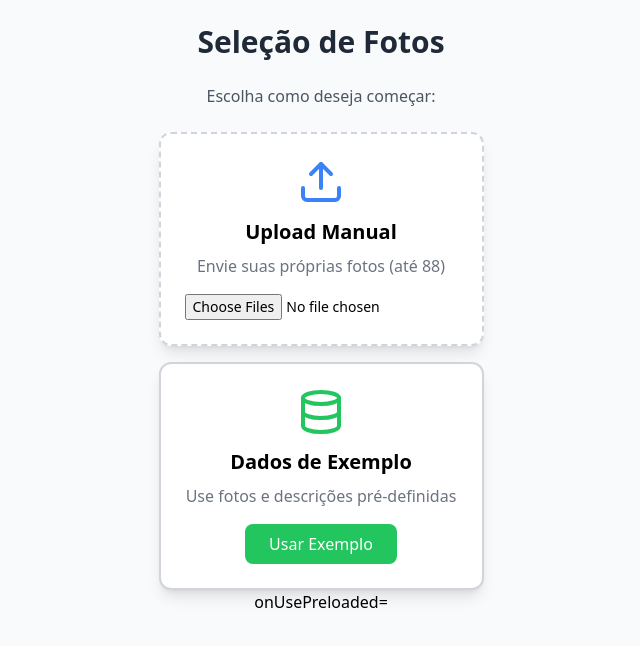
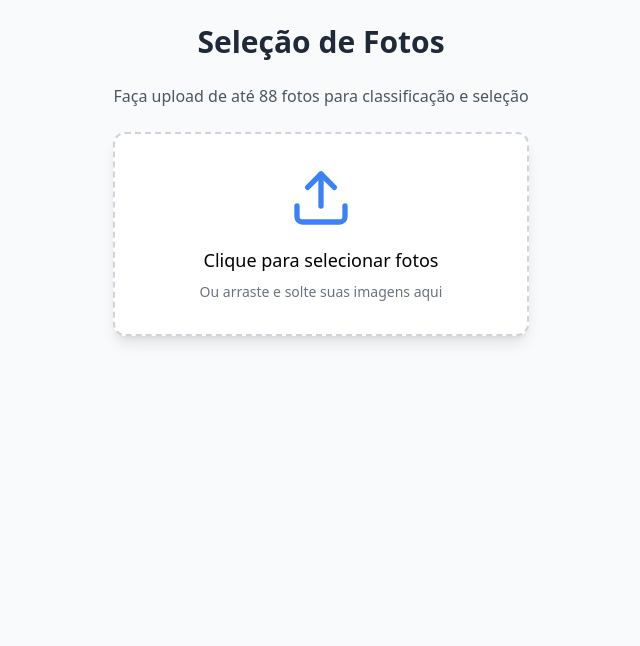
Before and after one commit to flaviusraymundo/Photo_Selection, a React (Vite) app: page / in a window 1280 px wide. Shown: the top 646 px of the page, without its empty margins (319-959 px from the left). Built offline with nearby package versions, Linux system fonts and the light colour scheme.

Commit message:
Revert to previous working version

```diff
--- a/src/PhotoSelectionApp.tsx
+++ b/src/PhotoSelectionApp.tsx
@@ -1,5 +1,5 @@
 import React, { useState, useRef, useEffect } from "react";
-import { Upload, Database } from "lucide-react";
+import { Upload } from "lucide-react";
 
 /**
  * PhotoSelectionApp – versão 6
@@ -27,42 +27,10 @@ export default function PhotoSelectionApp() {
   const [descriptions, setDescriptions] = useState({});
   const [exporting, setExporting] = useState(false);
   const fileInputRef = useRef();
-  const [usePreloaded, setUsePreloaded] = useState(false);
 
   /******************** HELPERS ********************/
   const shuffle = (array) => array.sort(() => Math.random() - 0.5);
   const getPhoto = (id) => photos.find((p) => p.id === id);
-
-  /******************** PRELOADED DATA ********************/
-  const loadPreloadedData = async () => {
-    try {
-      const response = await fetch('/sample-photos/photo-data.json');
-      const data = await response.json();
-
-      // Create mock photos with Pexels images
-      const mockPhotos = data.photos.map((item, index) => ({
-        id: item.id,
-        file: null, // No actual file for preloaded
-        url: `https://images.pexels.com/photos/${1000000 + index}/pexels-photo-${1000000 + index}.jpeg?auto=compress&cs=tinysrgb&w=400`,
-        status: item.status,
-        filename: item.filename,
-        isPreloaded: true
-      }));
-
-      // Set preloaded descriptions
-      const preloadedDescriptions = {};
-      data.photos.forEach(item => {
-        preloadedDescriptions[item.id] = item.description;
-      });
-
-      setPhotos(shuffle(mockPhotos));
-      setDescriptions(preloadedDescriptions);
-      setStep(1);
-    } catch (error) {
-      console.error('Erro ao carregar dados pré-definidos:', error);
-      alert('Erro ao carregar dados pré-definidos. Use o upload manual.');
-    }
-  };
 
   /******************** UPLOAD ********************/
   const handleFiles = (files) => {
@@ -75,11 +43,6 @@ export default function PhotoSelectionApp() {
     }));
     setPhotos(shuffle(mapped));
     setStep(1);
-  };
-
-  const handlePreloadedStart = () => {
-    setUsePreloaded(true);
-    loadPreloadedData();
   };
 
   /******************** CLASSIFICATION ********************/
@@ -135,7 +98,6 @@ export default function PhotoSelectionApp() {
         <UploadStep handleFiles={handleFiles} fileInputRef={fileInputRef} />
       )}
 
-          onUsePreloaded={handlePreloadedStart}
       {step === 1 && photos.length > 0 && (
         <ClassificationStep
           photo={photos[currentIdx]}
@@ -183,40 +145,30 @@ export default function PhotoSelectionApp() {
 }
 
 /******************** COMPONENTES ********************/
-function UploadStep({ handleFiles, fileInputRef, onUsePreloaded }) {
+function UploadStep({ handleFiles, fileInputRef }) {
   return (
     <div className="text-center space-y-6 max-w-md mx-auto">
       <h1 className="text-3xl font-bold text-gray-800">Seleção de Fotos</h1>
-      <p className="text-gray-600">Escolha como deseja começar:</p>
-
-      <div className="space-y-4">
-        {/* Upload Manual */}
-        <div className="bg-white p-6 rounded-xl shadow-lg border-2 border-dashed border-gray-300 hover:border-blue-400 transition-colors">
-          <Upload className="w-12 h-12 text-blue-500 mx-auto mb-3" />
-          <h2 className="text-xl font-semibold mb-2">Upload Manual</h2>
-          <p className="text-gray-500 mb-4">Envie suas próprias fotos (até 88)</p>
+      <p className="text-gray-600">
+        Faça upload de até 88 fotos para classificação e seleção
+      </p>
+      <div
+        className="bg-white p-8 rounded-xl shadow-lg border-2 border-dashed border-gray-300 hover:border-blue-400 transition-colors cursor-pointer"
+        onClick={() => fileInputRef.current?.click()}
+      >
+        <Upload className="w-16 h-16 text-blue-500 mx-auto mb-4" />
+        <p className="text-lg font-medium mb-2">Clique para selecionar fotos</p>
+        <p className="text-sm text-gray-500">
+          Ou arraste e solte suas imagens aqui
+        </p>
         <input
           type="file"
           accept="image/*"
           multiple
           ref={fileInputRef}
           onChange={(e) => handleFiles(e.target.files)}
-            className="block mx-auto text-sm"
+          className="hidden"
         />
-        </div>
-
-        {/* Dados Pré-carregados */}
-        <div className="bg-white p-6 rounded-xl shadow-lg border-2 border-gray-300 hover:border-green-400 transition-colors">
-          <Database className="w-12 h-12 text-green-500 mx-auto mb-3" />
-          <h2 className="text-xl font-semibold mb-2">Dados de Exemplo</h2>
-          <p className="text-gray-500 mb-4">Use fotos e descrições pré-definidas</p>
-          <button
-            onClick={onUsePreloaded}
-            className="px-6 py-2 bg-green-500 text-white rounded-lg hover:bg-green-600 transition-colors"
-          >
-            Usar Exemplo
-          </button>
-        </div>
       </div>
     </div>
   );
@@ -375,7 +327,7 @@ function ReportStep({ finalList, descriptions, setDescriptions, exporting, setEx
 
     for (let i = 0; i < finalList.length; i++) {
       const p = finalList[i];
-      const name = p.filename || p.file?.name?.replace(/\.[^/.]+$/, "") || `Foto ${i + 1}`;
+      const name = p.file?.name?.replace(/\.[^/.]+$/, "") || `Foto ${i + 1}`;
       const statusLabel = p.status === "positive" ? "Positiva" : "Negativa";
       const desc = descriptions[p.id] || "";
 
@@ -391,17 +343,8 @@ function ReportStep({ finalList, descriptions, setDescriptions, exporting, setEx
 
       // Add image
       try {
-        if (p.file) {
         const dataURL = await fileToDataURL(p.file);
         pdf.addImage(dataURL, "JPEG", margin, y, thumb, thumb);
-        } else if (p.isPreloaded) {
-          // For preloaded images, we'll add a placeholder or skip the image
-          pdf.setFillColor(240, 240, 240);
-          pdf.rect(margin, y, thumb, thumb, 'F');
-          pdf.setFontSize(8);
-          pdf.setTextColor("#666");
-          pdf.text("Imagem de\nExemplo", margin + thumb/2, y + thumb/2, { align: 'center' });
-        }
       } catch {
         // ignore image errors
       }
@@ -437,13 +380,13 @@ function ReportStep({ finalList, descriptions, setDescriptions, exporting, setEx
             className="flex flex-col sm:flex-row items-center gap-4 bg-white shadow rounded-lg p-4"
           >
             <img
-              src={p.isPreloaded ? p.url : URL.createObjectURL(p.file)}
+              src={URL.createObjectURL(p.file)}
               alt={`sel_${i}`}
               className="h-24 w-24 object-cover rounded-lg border"
             />
             <div className="flex-1 w-full">
               <h3 className="font-medium text-lg truncate mb-2">
-                {p.filename || p.file?.name?.replace(/\.[^/.]+$/, "") || `Foto ${i + 1}`}
+                {p.file?.name?.replace(/\.[^/.]+$/, "") || `Foto ${i + 1}`}
               </h3>
               <textarea
                 rows="2"
```
Also changed, not shown: public/sample-photos/photo-data.json (deleted, +0 -46 lines). Lines whose indentation alone changed are shown as unchanged.
